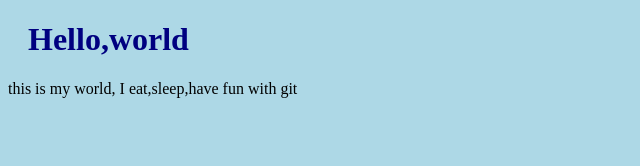
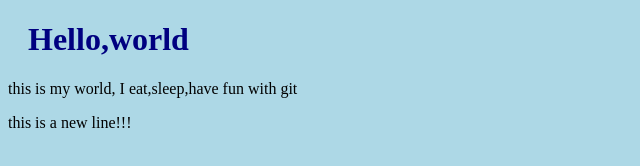
Before and after one commit to johndreamfuture/Hello-World, a plain HTML site: page index.html in a window 1280 px wide. Shown: the whole page, without its empty margins (0-640 px from the left). Drawn offline with Linux system fonts and the light colour scheme.

Commit message:
add a new line

```diff
--- a/index.html
+++ b/index.html
@@ -12,6 +12,7 @@
 <body>
   <h1>Hello,world</h1>
   <p>this is my world, I eat,sleep,have fun with git</p>
+  <p>this is a new line!!!</p>
 </body>
 
 </html>
```
